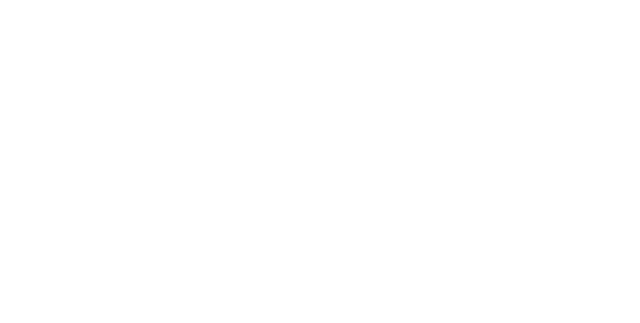
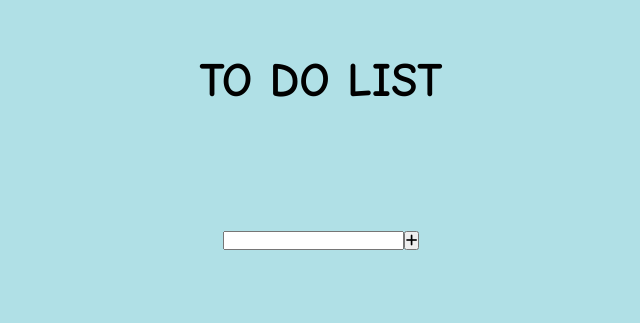
Before and after one commit to PreethaPinto/To-Do-List, a plain HTML site: page index.html in a window 1280 px wide. Shown: the whole page, without its empty margins (319-959 px from the left). Drawn offline with Linux system fonts and the light colour scheme.

Commit message:
Added and styled h1 and text box using flex

```diff
--- a/index.html
+++ b/index.html
@@ -23,6 +23,16 @@
     <title>To Do List</title>
   </head>
   <body>
+    <header>
+      <h1>TO DO LIST</h1>
+    </header>
+
+    <form>
+      <input type="text" class="to-do" />
+      <button type="submit" class="to-do-button">
+        <i class="fa-solid fa-plus"></i>
+      </button>
+    </form>
     <script src="app.js"></script>
   </body>
 </html>
--- a/style.css
+++ b/style.css
@@ -1,3 +1,24 @@
+* {
+  margin: 0;
+  padding: 0;
+  box-sizing: border-box;
+}
+
 body {
   font-family: "Comic Neue", cursive;
+  background-color: powderblue;
+  min-height: 100vh;
 }
+
+header {
+  font-size: 1.5rem;
+}
+
+header,
+form {
+  min-height: 20vh;
+  display: flex;
+  flex-direction: row;
+  justify-content: center;
+  align-items: center;
+}
```
